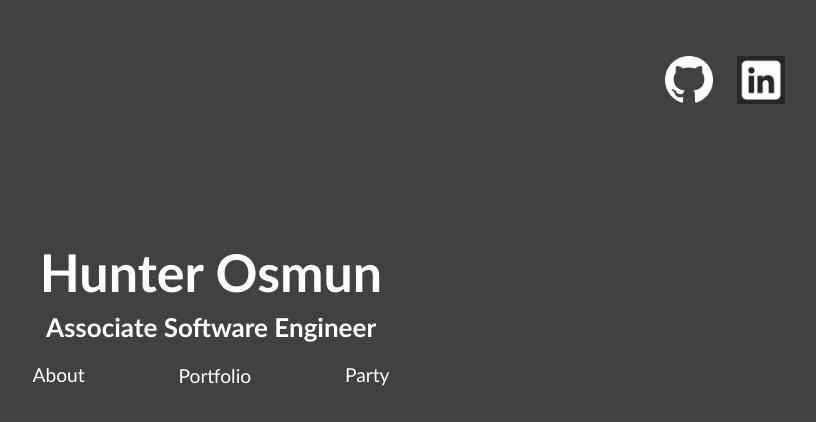
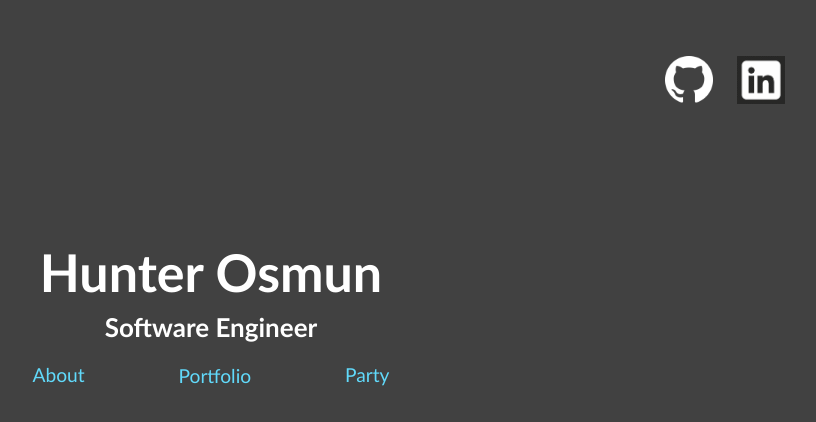
Before and after one commit to Hunterosmun/hunter-osmun, a React (Create React App) app: page / in a window 1280 px wide. Shown: the top 422 px of the page, without its empty margins (429-1245 px from the left). Built offline with nearby package versions, Linux system fonts and the light colour scheme.

Commit message:
Button changes

```diff
--- a/src/pages/main.js
+++ b/src/pages/main.js
@@ -29,7 +29,7 @@ export default function Main () {
       </Ui.LinkHolder>
       <Ui.Spacer />
       <Ui.Title>Hunter Osmun</Ui.Title>
-      <Ui.Subtitle>Associate Software Engineer</Ui.Subtitle>
+      <Ui.Subtitle>Software Engineer</Ui.Subtitle>
       <Ui.ButtonWrap>
         <Ui.Button as={Link} to='/about'>
           About
--- a/src/ui.js
+++ b/src/ui.js
@@ -27,32 +27,40 @@ export const ButtonWrap = styled.div`
 
 export const Button = styled.button`
   background-color: transparent;
-  color: ${p => (p.onWhite ? 'black' : 'white')};
+  color: ${p => (p.onWhite ? 'black' : '#61dafb')};
   border: none;
   cursor: pointer;
   font-size: 1.2rem;
   text-decoration: none;
+  border-bottom: 1px solid transparent;
+  transition: all 0.25s ease-in-out;
 
   &:hover {
-    color: #61dafb;
+    color: white;
+    border-bottom: 1px solid #61dafb;
   }
   &:active {
-    color: #48a5be;
+    color: #bbb;
+    border-bottom: 1px solid #61dafb;
   }
 `
 
 export const LinkButton = styled.a`
-  color: white;
+  color: #61dafb;
   border: none;
   cursor: pointer;
   font-size: 1.2rem;
   text-decoration: none;
+  border-bottom: 1px solid transparent;
+  transition: all 0.25s ease-in-out;
 
   &:hover {
-    color: #61dafb;
+    color: white;
+    border-bottom: 1px solid #61dafb;
   }
   &:active {
-    color: #48a5be;
+    color: #bbb;
+    border-bottom: 1px solid #61dafb;
   }
 `
 
@@ -109,7 +117,7 @@ export const Popup = styled.div`
   padding: 16px;
   box-sizing: border-box;
   & :not(:last-child) {
-    padding-bottom: 16px;
+    margin-bottom: 16px;
   }
   z-index: 2;
 `
```
